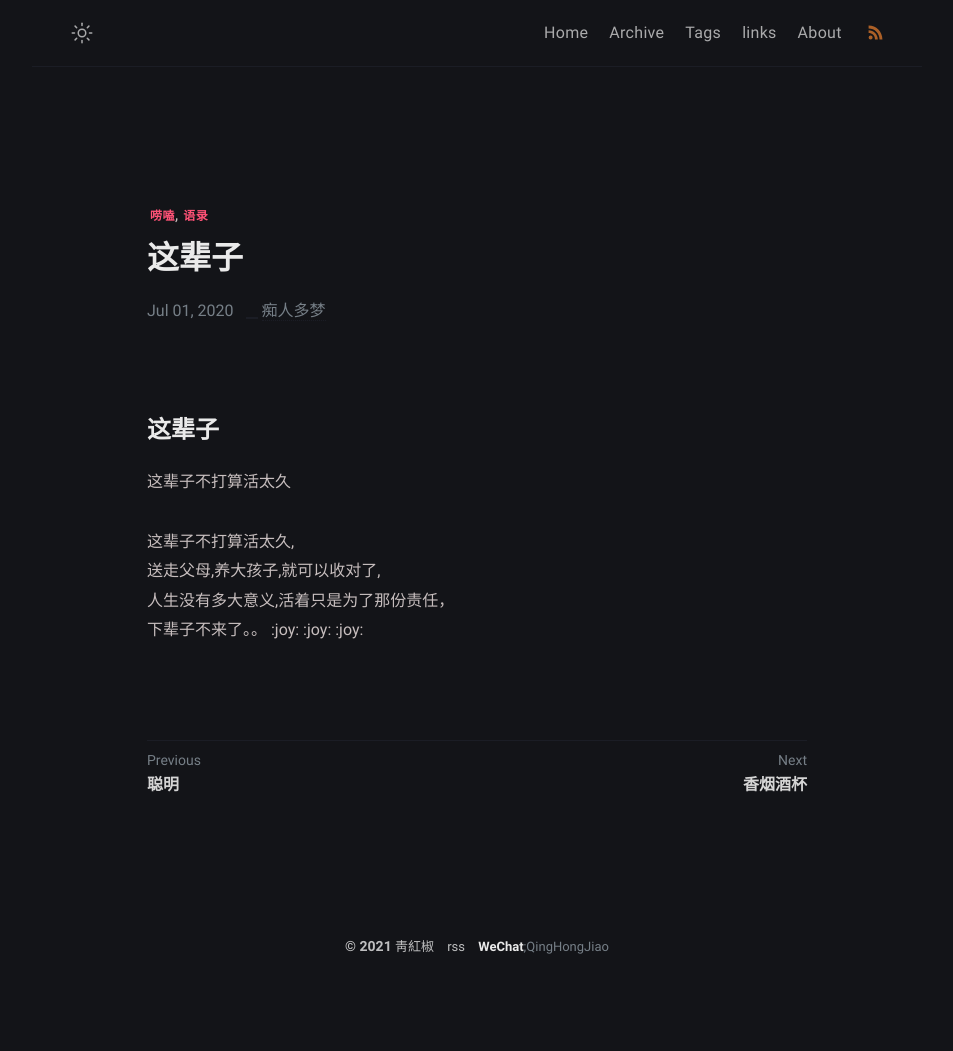
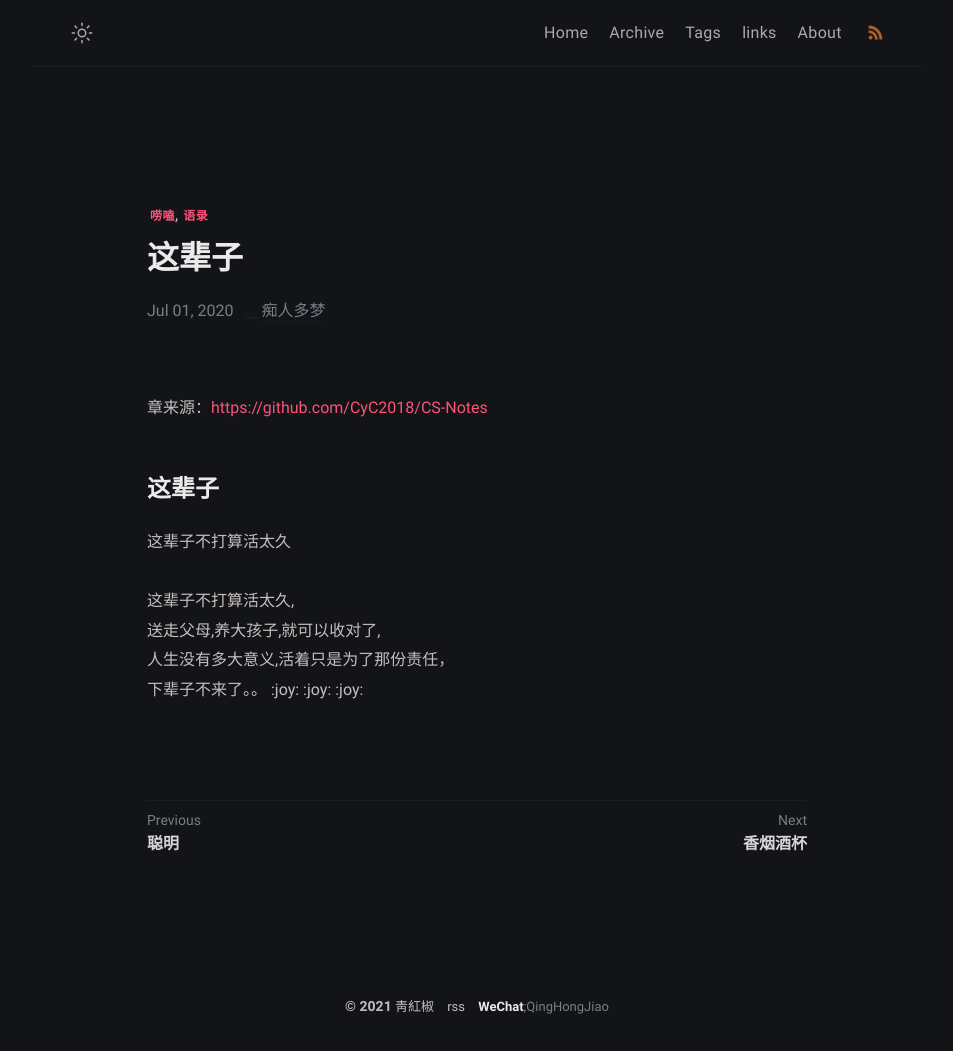
Before and after one commit to YiPianYe/yipianye.github.io, a Jekyll site: the page built from _posts/2020-07-01-zhebeizi.md, in a window 1280 px wide. Shown: the whole page, without its empty margins (163-1116 px from the left). Built offline with Jekyll 4.4.1, drawn with Linux system fonts in a browser that asks for light colours; comment, search, counter and statistics services are not loaded; before the commit the page ends 992 px from its top, so only the background shows below that.

Commit message:
Update 2020-07-01-zhebeizi.md

```diff
--- a/_posts/2020-07-01-zhebeizi.md
+++ b/_posts/2020-07-01-zhebeizi.md
@@ -8,6 +8,8 @@ tags:
 - 语录
 ---
 
+章来源：[https://github.com/CyC2018/CS-Notes](https://github.com/CyC2018/CS-Notes)
+
 # 这辈子
    这辈子不打算活太久
 
```
